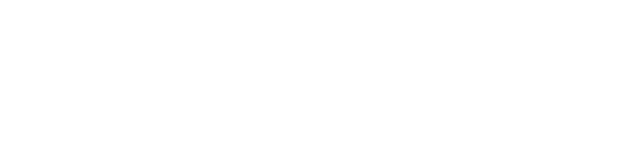
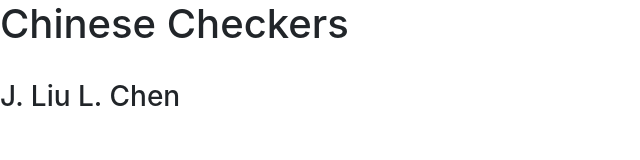
Before and after one commit to jefferyxliu/ChineseCheckers, a plain HTML site: page html/home.html in a window 1280 px wide. Shown: the whole page, without its empty margins (0-640 px from the left). Drawn offline with nearby package versions, Linux system fonts and the light colour scheme; files that its build step writes are made by us from their sources; files whose address does not match are found by name.

Commit message:
update bootstrap stylesheet

```diff
--- a/html/home.html
+++ b/html/home.html
@@ -4,13 +4,20 @@
     <title>ChineseCheckers</title>
     <meta charset="UTF-8">
     <meta name="description" content="homepage">
-	<meta name="author" content="J. Liu, L. Chen">
+   <meta name="author" content="J. Liu, L. Chen">
 	<meta name="viewport" content="width=device-width, initial-scale=1.0">
-    <link rel="stylesheet" type="text/css" href="css/style.css">
+	  <link rel="stylesheet" href="https://stackpath.bootstrapcdn.com/bootstrap/4.4.1/css/bootstrap.min.css" integrity="sha384-Vkoo8x4CGsO3+Hhxv8T/Q5PaXtkKtu6ug5TOeNV6gBiFeWPGFN9MuhOf23Q9Ifjh" crossorigin="anonymous">
     <link rel="shortcut icon" type="image/x-icon" href="images/chinese-checkers-logo.ico" />
     <script src="js/script.js"></script>
   </head>
   <body>
+	  <h1>Chinese Checkers</h1>
+	  <br>
+	  <h3>J. Liu L. Chen</h3>
+	  <br>
+	  <div class="menu">
+
+	  </div>
 
   </body>
 </html>
```
